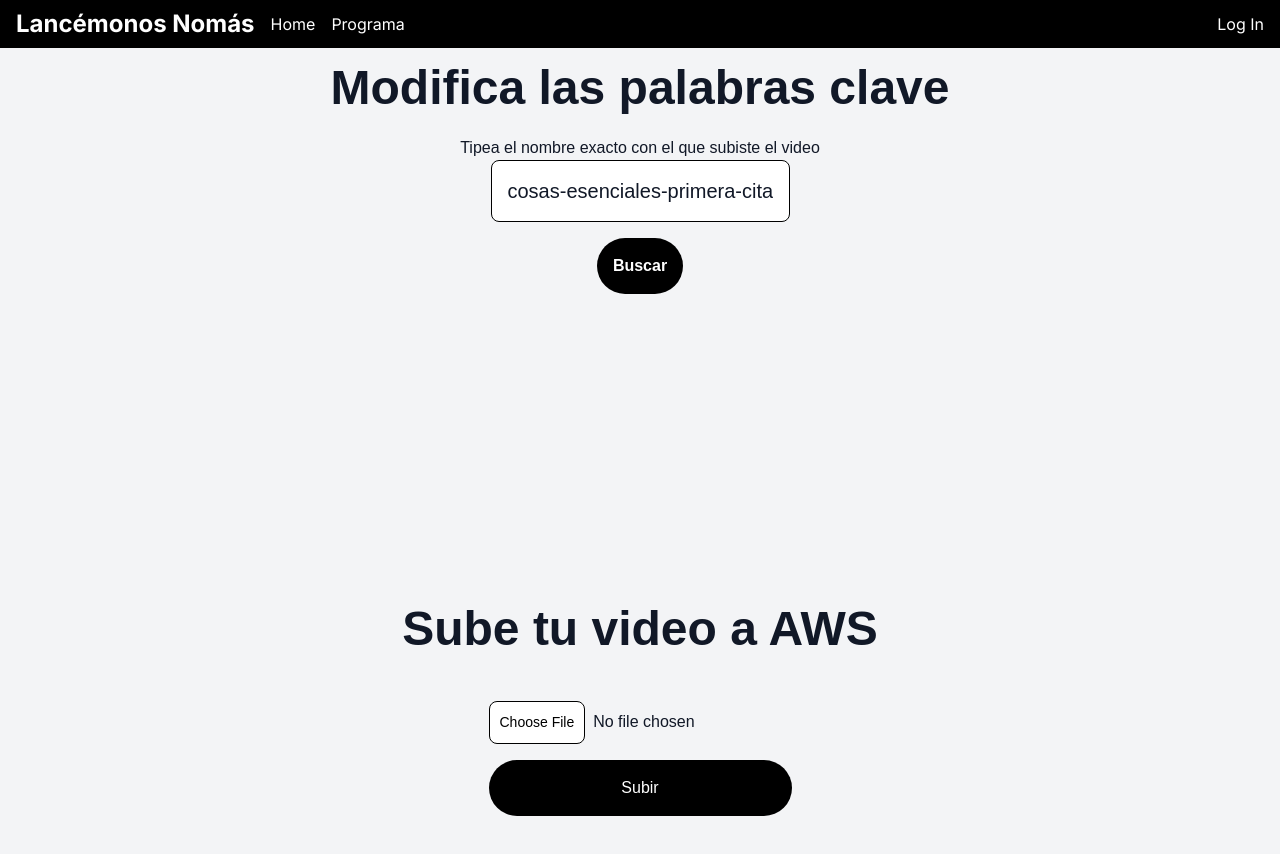
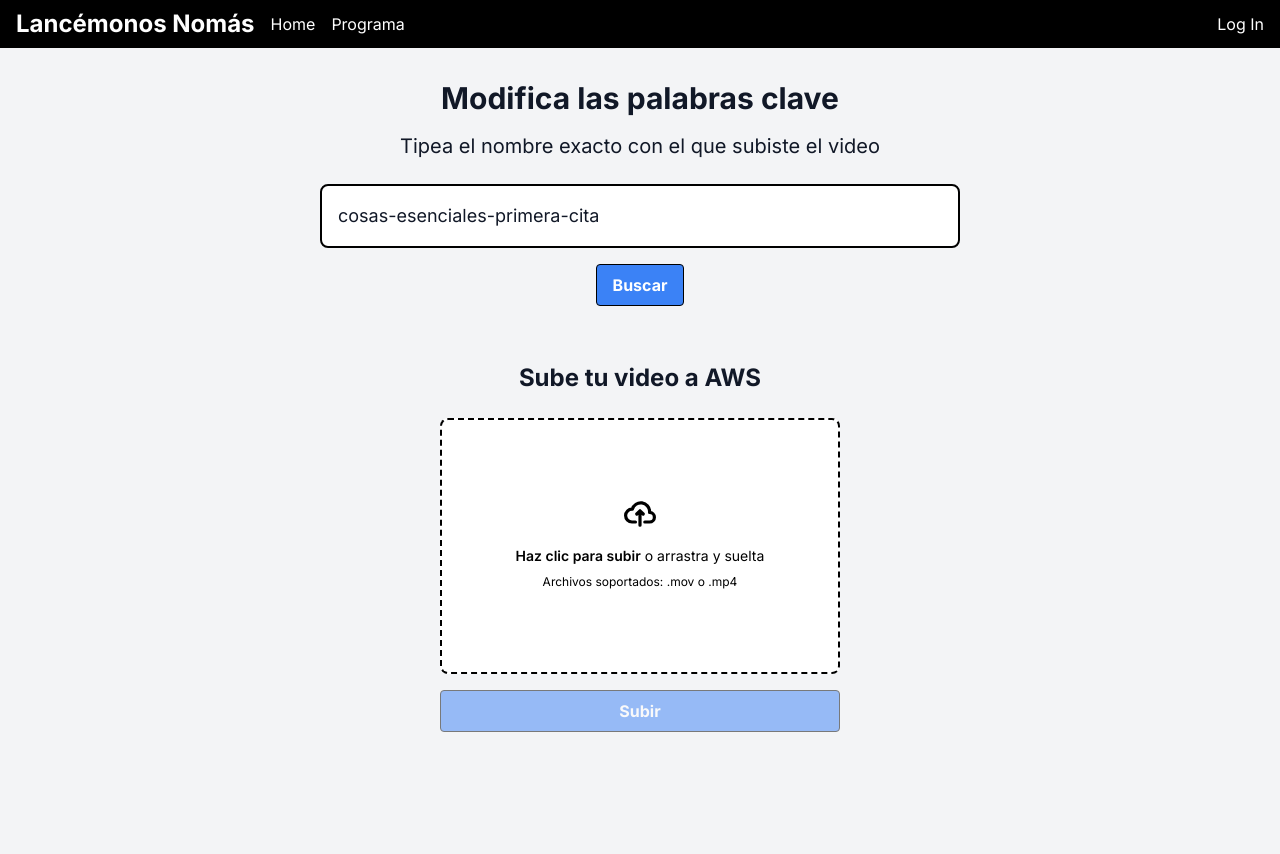
Before and after one commit to Arcturus91/lancemonos-client, a Next.js app: page /video-upload in a window 1280 px wide. Shown: the top 854 px of the page. After the commit the page ends 800 px from the top, so only its background shows below. Built offline with nearby package versions, Linux system fonts and the light colour scheme; no server answers.

Commit message:
improve ux and implement loading spinner

```diff
--- a/src/app/utils-client-side/cookies.ts
+++ b/src/app/utils-client-side/cookies.ts
@@ -14,3 +14,7 @@ export const getUserDataFromCookie = (): UserData | null => {
   const userDataString = Cookies.get("userData");
   return userDataString ? JSON.parse(userDataString) : null;
 };
+
+export const deleteSpecificCookies = (cookiesName: string) => {
+  Cookies.remove(cookiesName);
+};
--- a/src/app/video-upload/components/VideoSearchKeyphrases.tsx
+++ b/src/app/video-upload/components/VideoSearchKeyphrases.tsx
@@ -1,16 +1,19 @@
+import React, { useState, ChangeEvent } from "react";
 import { useRouter } from "next/navigation";
-import React, { ChangeEvent, useState } from "react";
 
-const VideoSearchKeyphrases = () => {
+const VideoSearchKeyphrases: React.FC = () => {
   const [videoName, setVideoName] = useState<string>(
     "cosas-esenciales-primera-cita"
   );
   const router = useRouter();
 
-  const handleSubmit = async (e: React.FormEvent<HTMLFormElement>) => {
+  const handleSubmit = (e: React.FormEvent<HTMLFormElement>) => {
     e.preventDefault();
-
-    router.push(`/video-upload/video-keyphrases/?video-name=${videoName}`);
+    router.push(
+      `/video-upload/video-keyphrases/?video-name=${encodeURIComponent(
+        videoName
+      )}`
+    );
   };
 
   const handleInputTextChange = (e: ChangeEvent<HTMLInputElement>) => {
@@ -18,23 +21,30 @@ const VideoSearchKeyphrases = () => {
   };
 
   return (
-    <div className="search-video-keyphrase">
-      <h1>Modifica las palabras clave</h1>
-      <h2>Tipea el nombre exacto con el que subiste el video</h2>
-      <form onSubmit={handleSubmit} className="flex flex-col items-center">
+    <div className="max-w-2xl mx-auto px-4 py-8 flex flex-col items-center justify-center">
+      <h1 className="text-3xl font-bold mb-4">Modifica las palabras clave</h1>
+      <h2 className="text-xl mb-6">
+        Tipea el nombre exacto con el que subiste el video
+      </h2>
+      <form onSubmit={handleSubmit} className="space-y-4 w-full">
+        <div className="relative">
           <input
-          id="text"
-          type="text"
+            id="videoName"
             value={videoName}
             onChange={handleInputTextChange}
-          className="mb-4 p-4 border border-black rounded text-lg w-full max-w-lg"
+            className="w-full p-4 border-2 border-black rounded-lg text-lg resize-vertical"
+            placeholder="Nombre del video"
+            aria-label="Nombre del video"
           />
+        </div>
+        <div className="flex flex-col items-center justify-center">
           <button
             type="submit"
-          className="rounded-full bg-black text-white py-2 px-4 transition ease-in-out duration-100 hover:bg-white hover:text-black hover:outline hover:outline-black"
+            className=" py-2 px-4 bg-black text-white rounded-lg hover:bg-white hover:text-black border border-black"
           >
             Buscar
           </button>
+        </div>
       </form>
     </div>
   );
--- a/src/app/video-upload/components/VideoUpload.tsx
+++ b/src/app/video-upload/components/VideoUpload.tsx
@@ -1,32 +1,38 @@
-import React from "react";
-import { useState } from "react";
-const VideoUpload = () => {
+import React, { useState, ChangeEvent, FormEvent } from "react";
+
+const VideoUpload: React.FC = () => {
   const [file, setFile] = useState<File | null>(null);
   const [uploading, setUploading] = useState(false);
 
-  const handleSubmit = async (e: React.FormEvent<HTMLFormElement>) => {
+  const handleFileChange = (e: ChangeEvent<HTMLInputElement>) => {
+    const selectedFile = e.target.files?.[0];
+    if (selectedFile) {
+      setFile(selectedFile);
+    }
+  };
+
+  const handleSubmit = async (e: FormEvent<HTMLFormElement>) => {
     e.preventDefault();
-
     if (!file) {
-      alert("Porfavor, selecciona un archivo");
+      alert("Por favor, selecciona un archivo");
       return;
     }
 
     setUploading(true);
-    console.log("pre fetch");
+
+    try {
       const response = await fetch(
-      process.env.NEXT_PUBLIC_API_BASE_URL + "/upload",
+        `${process.env.NEXT_PUBLIC_API_BASE_URL}/upload`,
         {
           method: "POST",
-        headers: {
-          "Content-Type": "application/json",
-        },
+          headers: { "Content-Type": "application/json" },
           body: JSON.stringify({ filename: file.name, contentType: file.type }),
         }
       );
-    if (response.ok) {
+
+      if (!response.ok) throw new Error("Failed to get pre-signed URL");
+
       const { url, fields } = await response.json();
-
       const formData = new FormData();
       Object.entries(fields).forEach(([key, value]) => {
         formData.append(key, value as string);
@@ -39,38 +45,78 @@ const VideoUpload = () => {
       });
 
       if (uploadResponse.ok) {
-        console.log("upload completed");
         alert("Subida de video completada");
       } else {
-        console.error("S3 Upload Error:", uploadResponse);
-        alert("Upload failed.");
-        //!send alert by mail u otra manera de ver logs
+        throw new Error("S3 Upload Error");
       }
-    } else {
-      alert("Failed to get pre-signed URL.");
-      //!send alert by mail
+    } catch (error) {
+      console.error("Upload error:", error);
+      alert("La subida ha fallado. Por favor, intenta de nuevo.");
+    } finally {
+      setUploading(false);
     }
-
-    setUploading(false);
   };
 
   return (
-    <div className="upload-video">
-      <h1>Sube tu video a AWS</h1>
-      <form onSubmit={handleSubmit}>
+    <div className="max-w-md mx-auto p-6">
+      <h1 className="text-2xl font-bold mb-6 text-center">
+        Sube tu video a AWS
+      </h1>
+      <form onSubmit={handleSubmit} className="space-y-4">
+        <div className="flex items-center justify-center w-full">
+          <label
+            htmlFor="file-upload"
+            className="flex flex-col items-center justify-center w-full h-64 border-2 border-black border-dashed rounded-lg cursor-pointer bg-white hover:bg-gray-50"
+          >
+            <div className="flex flex-col items-center justify-center pt-5 pb-6">
+              <svg
+                className="w-8 h-8 mb-4 text-black"
+                aria-hidden="true"
+                xmlns="http://www.w3.org/2000/svg"
+                fill="none"
+                viewBox="0 0 20 16"
+              >
+                <path
+                  stroke="currentColor"
+                  strokeLinecap="round"
+                  strokeLinejoin="round"
+                  strokeWidth="2"
+                  d="M13 13h3a3 3 0 0 0 0-6h-.025A5.56 5.56 0 0 0 16 6.5 5.5 5.5 0 0 0 5.207 5.021C5.137 5.017 5.071 5 5 5a4 4 0 0 0 0 8h2.167M10 15V6m0 0L8 8m2-2 2 2"
+                />
+              </svg>
+              <p className="mb-2 text-sm text-black">
+                <span className="font-semibold">Haz clic para subir</span> o
+                arrastra y suelta
+              </p>
+              <p className="text-xs text-black">
+                Archivos soportados: .mov o .mp4
+              </p>
+            </div>
             <input
-          id="file"
+              id="file-upload"
               type="file"
-          onChange={(e) => {
-            const files = e.target.files;
-            if (files) {
-              setFile(files[0]);
-            }
-          }}
-          accept="image/png, image/jpeg, video/mp4"
+              className="hidden"
+              onChange={handleFileChange}
+              accept="video/mp4,video/quicktime"
             />
-        <button type="submit" disabled={uploading}>
-          Subir
+          </label>
+        </div>
+        {file && (
+          <p className="text-sm text-black">
+            Archivo seleccionado: {file.name}
+          </p>
+        )}
+        {uploading && (
+          <div className="flex justify-center items-center">
+            <div className="animate-spin rounded-full h-8 w-8 border-b-2 border-black"></div>
+          </div>
+        )}
+        <button
+          type="submit"
+          disabled={uploading || !file}
+          className="w-full py-2 px-4 bg-black text-white rounded-lg hover:bg-white hover:text-black border border-black transition-colors duration-300 disabled:opacity-50 disabled:cursor-not-allowed"
+        >
+          {uploading ? "Subiendo..." : "Subir"}
         </button>
       </form>
     </div>
--- a/src/app/video-upload/video-keyphrases/page.tsx
+++ b/src/app/video-upload/video-keyphrases/page.tsx
@@ -86,6 +86,7 @@ const VideoKeyphrases = () => {
         );
         setTimeout(() => {
           router.push("/video-upload");
+          sessionStorage.removeItem("courseContent");
         }, 5000);
       }
     };
```
Lines whose indentation alone changed are shown as unchanged.
